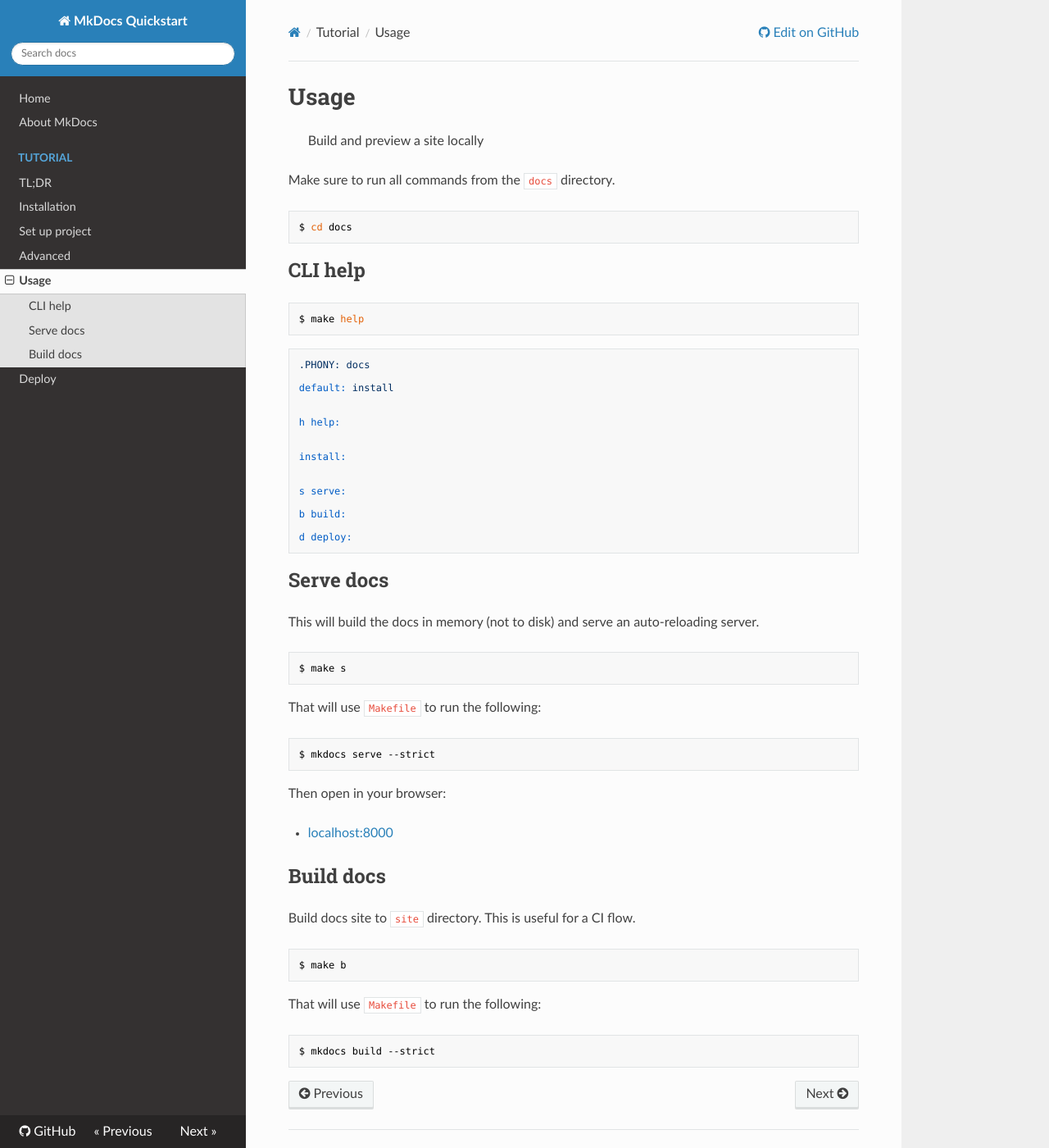
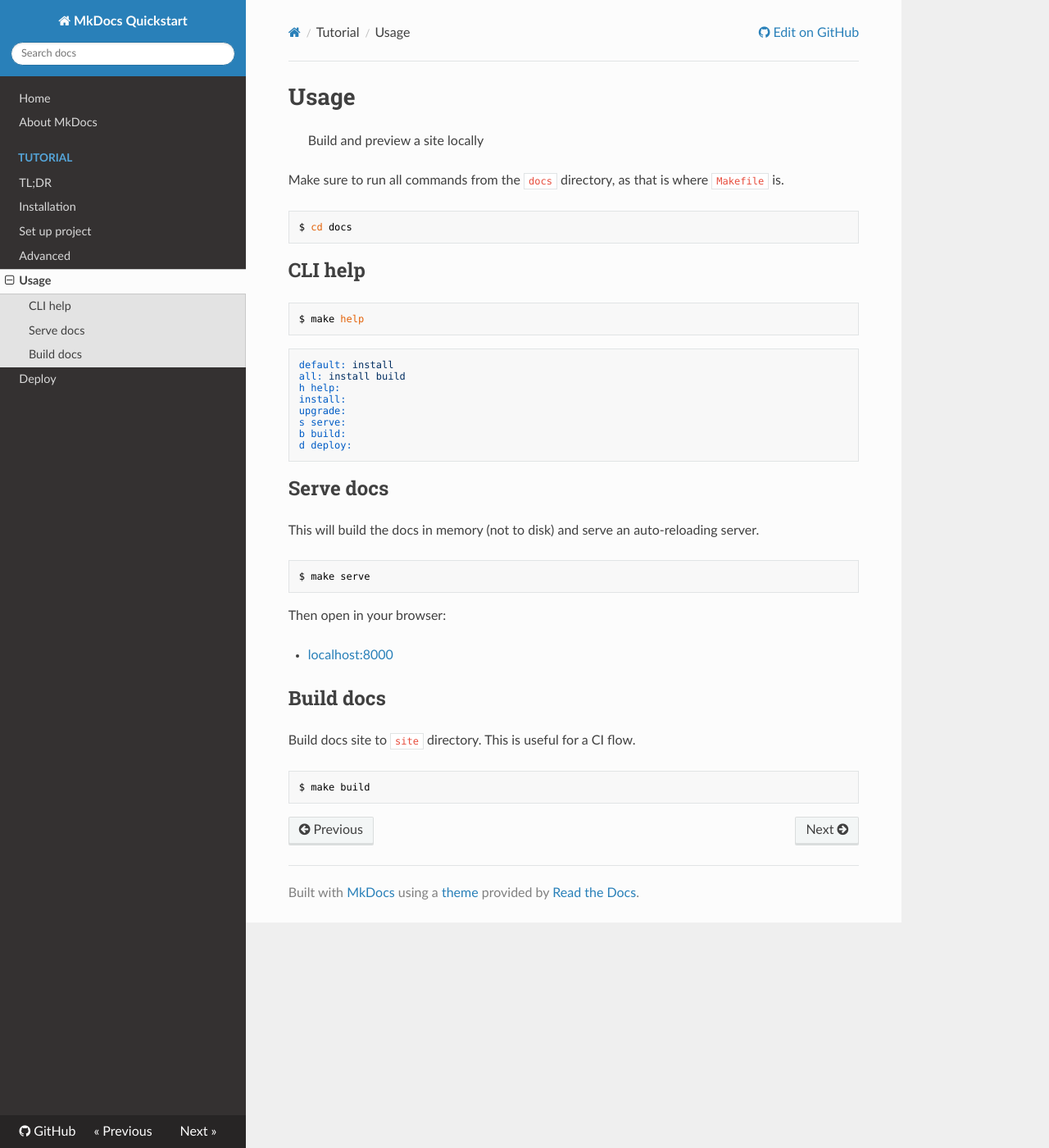
Before and after one commit to MichaelCurrin/mkdocs-quickstart, an MkDocs documentation site: the page built from docs/docs/tutorial/usage.md, in a window 1280 px wide and 1400 px high. Shown: the whole window at 82% size. Built offline with MkDocs 1.6.1, drawn with Linux system fonts in a browser that asks for light colours; nearby versions of some CDN libraries.

Commit message:
docs: update deploy.md, installation.md and usage.md

````diff
--- a/docs/docs/tutorial/usage.md
+++ b/docs/docs/tutorial/usage.md
@@ -1,7 +1,7 @@
 # Usage
 > Build and preview a site locally
 
-Make sure to run all commands from the `docs` directory.
+Make sure to run all commands from the `docs` directory, as that is where `Makefile` is.
 
 ```sh
 $ cd docs
@@ -14,21 +14,13 @@
 $ make help
 ```
 ```
-.PHONY: docs
-
 default: install
-
-
+all: install build
 h help:
-
-
 install:
-
-
+upgrade:
 s serve:
-
 b build:
-
 d deploy:
 ```
 
@@ -38,13 +30,7 @@
 This will build the docs in memory (not to disk) and serve an auto-reloading server.
 
 ```sh
-$ make s
-```
-
-That will use `Makefile` to run the following:
-
-```sh
-$ mkdocs serve --strict
+$ make serve
 ```
 
 Then open in your browser:
@@ -57,11 +43,5 @@
 Build docs site to `site` directory. This is useful for a CI flow.
 
 ```sh
-$ make b
+$ make build
 ```
-
-That will use `Makefile` to run the following:
-
-```sh
-$ mkdocs build --strict
-```
````
Also changed, not shown: docs/docs/tutorial/deploy.md (+6 -13 lines), docs/docs/tutorial/installation.md (+9 -6 lines).
